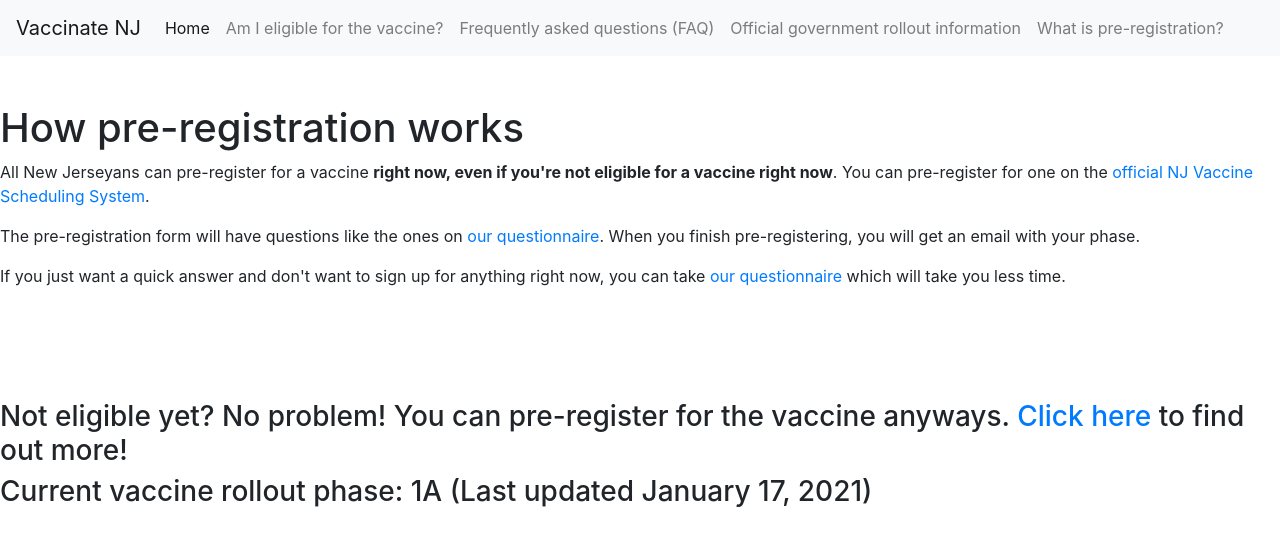
After one commit to tpeng85/COVID-19-Vaccine-Eligibility-Explainer-NJ, a Flask app: page /preregister in a window 1280 px wide. The commit adds this page. Shown: the top 546 px of the page. Run offline with Flask 2, Linux system fonts and the light colour scheme; some libraries are stand-ins or nearby versions.

Commit message:
add pre-registration explainer

```diff
--- a/app/routes.py
+++ b/app/routes.py
@@ -99,3 +99,7 @@ def result(result_id):
 @app.route('/')
 def index():
     return render_template('index.html', title="Home")
+
+@app.route('/preregister')
+def preregister():
+    return render_template('preregister.html', title="Preregistration")
--- a/app/templates/base.html
+++ b/app/templates/base.html
@@ -30,6 +30,9 @@
         <li class="nav-item">
           <a class="nav-link" href="https://covid19.nj.gov/faqs/nj-information/slowing-the-spread/who-is-eligible-for-vaccination-in-new-jersey-who-is-included-in-the-vaccination-phases">Official government rollout information</a>
         </li>
+        <li class="nav-item">
+          <a class="nav-link" href="/preregister">What is pre-registration?</a>
+        </li>
       </ul>
     </div>
   </nav>
@@ -41,6 +44,9 @@
   <br>
   <br>
   <br>
-  <h1>Current vaccine rollout phase: 1A (Last updated January 17, 2021)</h1>
+  <div>
+    <h3>Not eligible yet? No problem! You can pre-register for the vaccine anyways. <a href="/preregister">Click here</a> to find out more!</h3>
+  </div>
+  <h3>Current vaccine rollout phase: 1A (Last updated January 17, 2021)</h3>
 </body>
 </html>
--- /dev/null
+++ b/app/templates/preregister.html
@@ -0,0 +1,21 @@
+{% extends "base.html" %}
+
+{% block content %}
+
+<h1>How pre-registration works</h1>
+
+<p>
+  All New Jerseyans can pre-register for a vaccine
+  <b>right now, even if you're not eligible for a vaccine right now</b>.
+  You can pre-register for one on the
+  <a href="https://covidvaccine.nj.gov/">official NJ Vaccine Scheduling System</a>.
+</p>
+<p>
+  The pre-registration form will have questions like the ones on
+  <a href="/questionnaire/0">our questionnaire</a>.
+  When you finish pre-registering, you will get an email with your phase.
+</p>
+<p>
+  If you just want a quick answer and don't want to sign up for anything right now, you can take <a href="/questionnaire/0">our questionnaire</a> which will take you less time.
+</p>
+{% endblock %}
```
